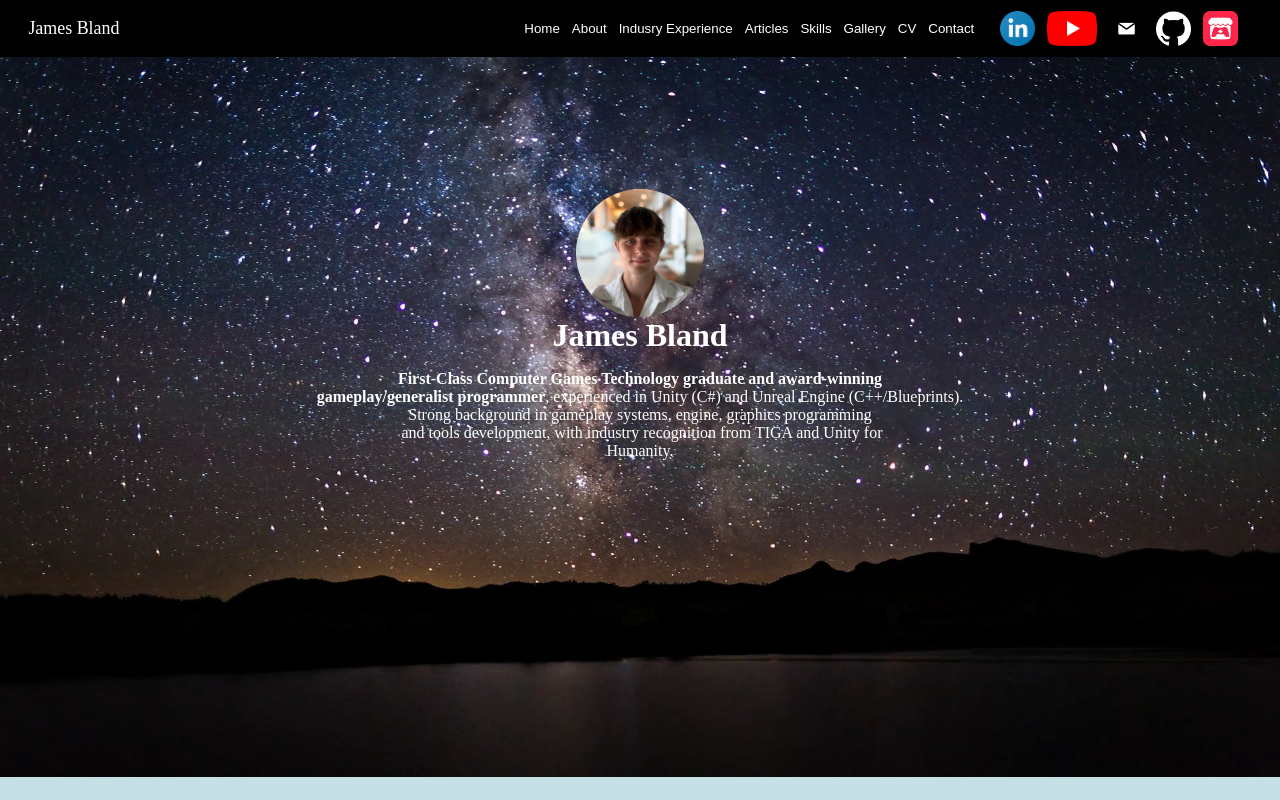
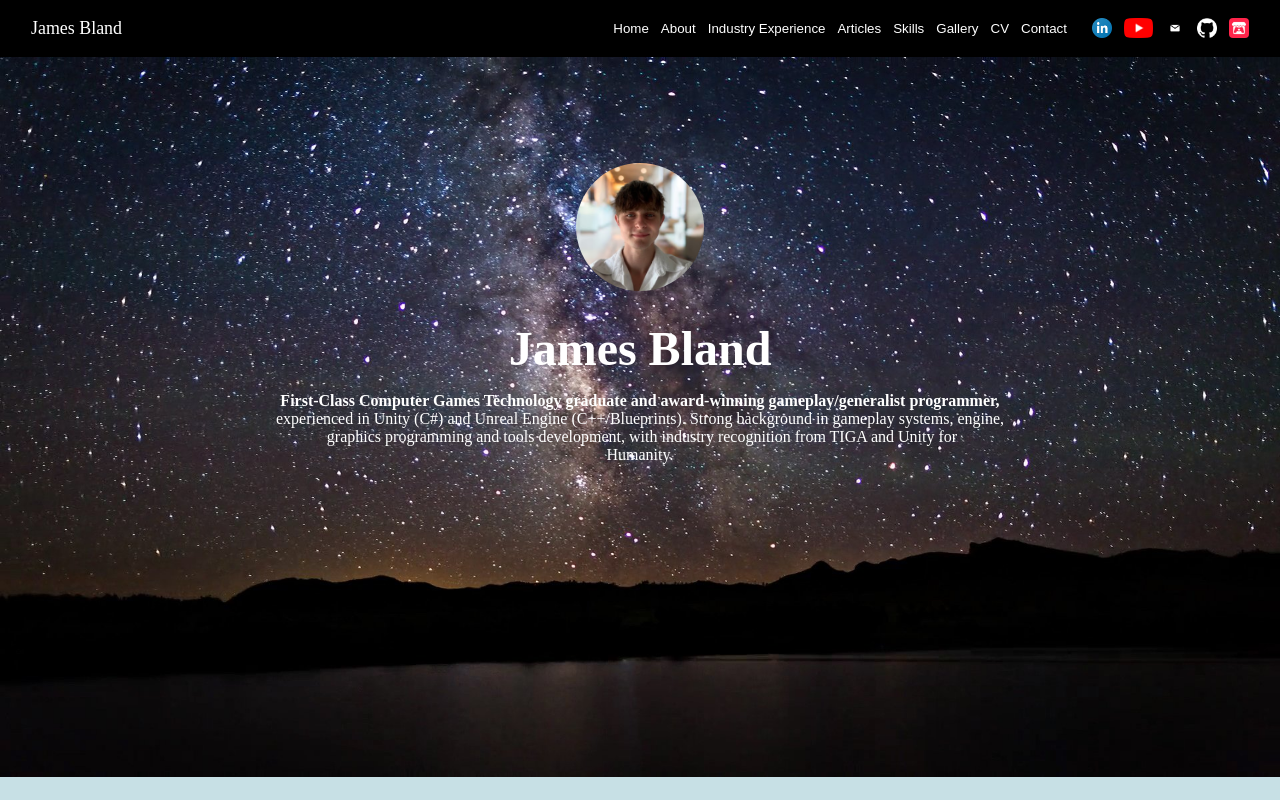
Before and after one commit to JamesB0010/portfolio-website, a React app: page / in a window 1280 px wide. Shown: the top 800 px of the page. Built offline with nearby package versions, Linux system fonts and the light colour scheme.

Commit message:
feat: added hamburger icon when screen is too narrow to properly display the header

```diff
--- a/src/app/landing/Page.tsx
+++ b/src/app/landing/Page.tsx
@@ -7,12 +7,12 @@ export const Page = () =>
         <div style={{position:"relative"}}>
             <SkyImage className="landing-page-hero-image" />
             <div className="landing-page-hero-content">
-                <div style={{height: "10%"}}></div>
+                <div style={{height: "8%"}}></div>
                 <JamesPortrait style={{borderRadius: "50%", width: "10%"}}/>
                 <h1>James Bland</h1>
                 <p>
-                    <strong>{"First-Class Computer Games Technology graduate and award-winning\ngameplay/generalist programmer"}</strong>
-                    {", experienced in Unity (C#) and Unreal Engine (C++/Blueprints).\nStrong background in gameplay systems, engine, graphics programming\n and tools development, with industry recognition from TIGA and Unity for\nHumanity."}
+                    <strong>{"First-Class Computer Games Technology graduate and award-winning gameplay/generalist programmer,\n"}</strong>
+                    {"experienced in Unity (C#) and Unreal Engine (C++/Blueprints). Strong background in gameplay systems, engine,\n graphics programming and tools development, with industry recognition from TIGA and Unity for\nHumanity."}
                 </p>
             </div>
             <div style={{width: "100%", height: "600px"}}>
--- a/src/components/footer.tsx
+++ b/src/components/footer.tsx
@@ -3,6 +3,7 @@ export const Footer = () =>
     return (
         <div className="footer-div">
             <p>James Bland</p>
+            <a href="https://lordicon.com/">Icons by Lordicon.com</a>
         </div>
     )
 }
--- a/src/components/navbarHeader/NavbarHeader.tsx
+++ b/src/components/navbarHeader/NavbarHeader.tsx
@@ -4,9 +4,33 @@ import {YoutubeLogo} from "../../generatedImageComponents/YoutubeLogo"
 import { MailIcon } from "../../generatedImageComponents/MailIcon";
 import { GithibLogo } from "../../generatedImageComponents/GithibLogo";
 import { ItchIoLogo } from "../../generatedImageComponents/ItchIoLogo";
+import { Player } from "@lordicon/react";
+import HAMBURGER from "../../../public/lord-icons/hamburgerIcon.json";
+import { useCallback, useEffect, useRef, useState } from "react";
+import { AnimationDirection } from "@lordicon/react/dist/interfaces";
+import { MIN_WIDTH_FOR_PAGE_LINKS } from "../../constants/landingPageConstants";
+import { SocialIcons } from "./SocialIcons";
+import { NavbarHamburgerIcon } from "./NavbaramburgerIcon";
 
 export const NavbarHeader = () =>
 {
+    const [currentViewportWidth, setCurrentViewportWidth] = useState<number>(0);
+
+    const onResize = useCallback(() => {
+        setCurrentViewportWidth(window.innerWidth);
+    }, []);
+
+    useEffect(() =>
+    {
+        setCurrentViewportWidth(window.innerWidth);
+        window.addEventListener("resize", onResize);
+
+        return () =>
+        {
+            window.removeEventListener("resize", onResize);
+        }
+    }, []);
+
     return (
         <div className="navbar-header">
             <div className="navbar-header-left">
@@ -14,23 +38,16 @@ export const NavbarHeader = () =>
             </div>
 
             <div style={{display: "flex", justifyContent: "flex-end"}}>
-                <PageLinks />
-                <div className="navbar-header-right">
-                    <button className="social-icon-button">
-                        <LinkedinLogo className="social-icon"/>
-                    </button>
-                    <button className="social-icon-button">
-                        <YoutubeLogo className="social-icon"/>
-                    </button>
-                    <button className="social-icon-button">
-                        <MailIcon className="social-icon" />
-                    </button>
-                    <button className="social-icon-button">
-                        <GithibLogo className="social-icon" />
-                    </button>
-                    <button className="social-icon-button">
-                        <ItchIoLogo className="social-icon" />
-                    </button>
+                <PageLinks
+                    currentViewportWidth={currentViewportWidth}
+                />
+                <div style={{display: "flex", justifyContent: "stretch"}}>
+                    <SocialIcons
+                        currentViewportWidth={currentViewportWidth}
+                    />
+                    <NavbarHamburgerIcon
+                        currentViewportWidth={currentViewportWidth}
+                    />
                 </div>
             </div>
         </div>
--- /dev/null
+++ b/src/components/navbarHeader/NavbaramburgerIcon.tsx
@@ -0,0 +1,39 @@
+import { Player } from "@lordicon/react";
+import { AnimationDirection } from "@lordicon/react/dist/interfaces";
+import { useCallback, useRef, useState } from "react";
+import HAMBURGER from "../../../public/lord-icons/hamburgerIcon.json";
+import { MIN_WIDTH_FOR_PAGE_LINKS } from "../../constants/landingPageConstants";
+
+interface NavbarHamburgerIconProps {
+    currentViewportWidth: number;
+}
+
+export const NavbarHamburgerIcon = ({ currentViewportWidth} : NavbarHamburgerIconProps) => {
+    const [playerDirection, setPlayerDirection] = useState<AnimationDirection>(1);
+    const playerRef = useRef<Player>(null);
+
+    const reversePlayerDirection = useCallback(() => {
+        setPlayerDirection((prevDirection) =>
+            {
+                return prevDirection * -1 as AnimationDirection;
+            });
+    }, [playerRef]);
+
+    const PlayHamburgerAnimation = useCallback(() => {
+        playerRef.current?.play();
+    }, [playerRef]);
+    return (
+        <button
+            className="social-icon-button hamburger-icon"
+            onClick={PlayHamburgerAnimation}
+            style={{visibility: currentViewportWidth < MIN_WIDTH_FOR_PAGE_LINKS ? "visible" : "hidden"}}
+        >
+            <Player
+                ref={playerRef}
+                direction={playerDirection}
+                onComplete={reversePlayerDirection}
+                icon={HAMBURGER}
+            />
+        </button>
+    )
+}
--- a/src/components/navbarHeader/PageLinks.tsx
+++ b/src/components/navbarHeader/PageLinks.tsx
@@ -1,6 +1,14 @@
-export const PageLinks = () =>
-{
-    return (
+import { MIN_WIDTH_FOR_PAGE_LINKS } from "../../constants/landingPageConstants";
+
+interface PageLinksProps {
+    currentViewportWidth: number;
+}
+
+export const PageLinks = ({ currentViewportWidth }: PageLinksProps) => {
+    const linksShouldRender =
+        currentViewportWidth >= MIN_WIDTH_FOR_PAGE_LINKS;
+
+    return linksShouldRender && (
         <div className="navbar-header-center">
             <button className="page-link-button">
                 <p>Home</p>
@@ -9,7 +17,7 @@ export const PageLinks = () =>
                 <p>About</p>
             </button>
             <button className="page-link-button">
-                <p>Indusry Experience</p>
+                <p>Industry Experience</p>
             </button>
             <button className="page-link-button">
                 <p>Articles</p>
@@ -27,5 +35,5 @@ export const PageLinks = () =>
                 <p>Contact</p>
             </button>
         </div>
-    )
-}
+    );
+};
--- /dev/null
+++ b/src/components/navbarHeader/SocialIcons.tsx
@@ -0,0 +1,36 @@
+import { Player } from "@lordicon/react";
+import { MIN_WIDTH_FOR_SOCIAL_ICONS } from "../../constants/landingPageConstants";
+import { LinkedinLogo } from "../../generatedImageComponents/LinkedinLogo";
+import { YoutubeLogo } from "../../generatedImageComponents/YoutubeLogo";
+import { MailIcon } from "../../generatedImageComponents/MailIcon";
+import { GithibLogo } from "../../generatedImageComponents/GithibLogo";
+import { ItchIoLogo } from "../../generatedImageComponents/ItchIoLogo";
+
+interface SocialIconsProps {
+    currentViewportWidth: number;
+}
+
+export const SocialIcons = ({ currentViewportWidth }: SocialIconsProps) => {
+    const iconsShouldRender =
+        currentViewportWidth >= MIN_WIDTH_FOR_SOCIAL_ICONS;
+
+    return iconsShouldRender && (
+        <div className="navbar-header-right">
+            <button className="social-icon-button">
+                <LinkedinLogo className="social-icon"/>
+            </button>
+            <button className="social-icon-button">
+                <YoutubeLogo className="social-icon"/>
+            </button>
+            <button className="social-icon-button">
+                <MailIcon className="social-icon" />
+            </button>
+            <button className="social-icon-button">
+                <GithibLogo className="social-icon" />
+            </button>
+            <button className="social-icon-button">
+                <ItchIoLogo className="social-icon" />
+            </button>
+        </div>
+    )
+};
--- /dev/null
+++ b/src/constants/landingPageConstants.ts
@@ -0,0 +1,2 @@
+export const MIN_WIDTH_FOR_PAGE_LINKS = 800;
+export const MIN_WIDTH_FOR_SOCIAL_ICONS = 325;
--- a/src/style/components/navbarHeader.scss
+++ b/src/style/components/navbarHeader.scss
@@ -1,6 +1,6 @@
 .navbar-header {
     width: 100%;
-    background-color: #000000;
+    background-color: black;
     display: grid;
     grid-template-columns: 1fr 1fr;
     color: white;
@@ -32,5 +32,11 @@
     display: flex;
     justify-content: right;
     align-items: center;
-    margin-right: 5%;
 }
+
+.hamburger-icon {
+    transition: transform 0.2s ease-in-out;
+    &:hover {
+        transform: scale(1.1);
+    }
+}
--- a/src/style/components/social-icon.scss
+++ b/src/style/components/social-icon.scss
@@ -1,5 +1,5 @@
 .social-icon {
-    height: 35px;
+    height: 20px;
     padding: 0px;
     display: flex;
     align-items: center;
--- a/src/style/pages/landing.scss
+++ b/src/style/pages/landing.scss
@@ -1,7 +1,7 @@
 .landing-page-hero-image
 {
     width: 100%;
-    height: 80%;
+    height: 85%;
 }
 
 .landing-page-hero-content
@@ -15,7 +15,9 @@
     color: white;
 
     h1 {
-        margin: 0px;
+        margin-top: 30px;
+        font-size: 3rem;
+        margin-bottom: 0px;
     }
 
     strong {
```
Also changed, not shown: package.json (+6 -4 lines), public/lord-icons/hamburgerIcon.json (added, +1 -0 lines), 1 other file (tests, documents, lock files or other folders).
